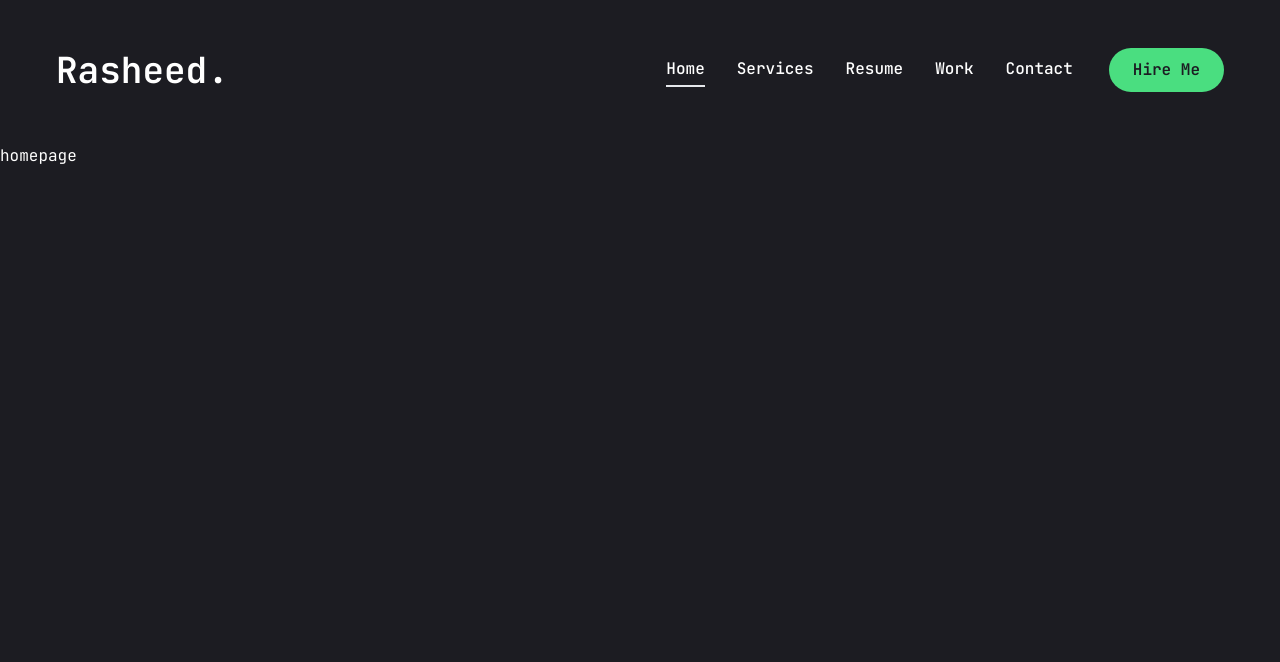
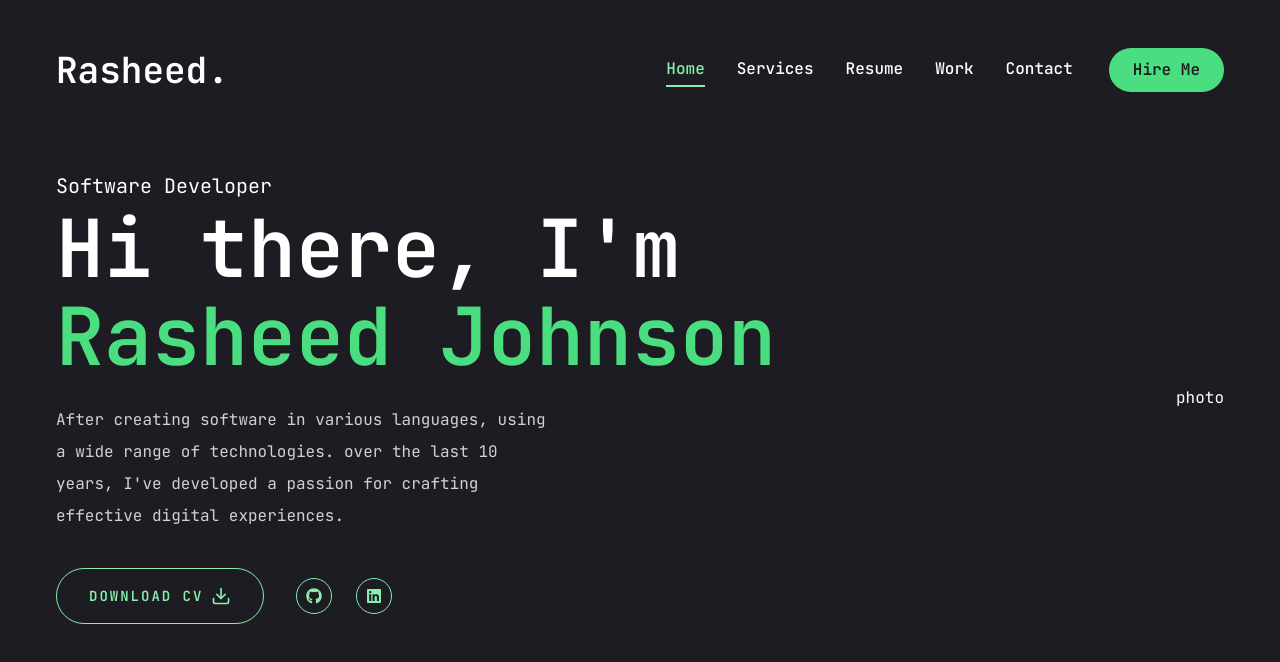
Before and after one commit to RasheedJohnson/test-portfolio, a Next.js app: page / in a window 1280 px wide. Shown: the top 662 px of the page. Built offline with nearby package versions, Linux system fonts and the light colour scheme.

Commit message:
set up upper left third of header

```diff
--- a/app/globals.css
+++ b/app/globals.css
@@ -6,4 +6,13 @@
   body {
     @apply font-primary bg-primary text-white leading-loose;
   }
+  .h1 {
+    @apply text-[48px] xl:text-[80px] leading-[1.1] font-semibold;
+  }
+  .h2 {
+    @apply text-[36px] xl:text-[48px] leading-[1.1] font-semibold;
+  }
+  .h3 {
+    @apply text-[20px] xl:text-[24px] leading-[1.1] font-semibold;
+  }
 }
--- a/app/page.jsx
+++ b/app/page.jsx
@@ -1,3 +1,52 @@
-export default function Home() {
-  return <main>homepage</main>;
-}
+"use client";
+import { Button } from "@/components/ui/button";
+import { FiDownload } from "react-icons/fi";
+
+// Components
+import SocialIcons from "@/components/SocialIcons";
+
+const Home = () => {
+  return (
+    <section className="h-full">
+      <div className="container mx-auto h-full">
+        <div className="flex flex-col xl:flex-row items-center justify-between xl:pt-8 xl:pd-24">
+          {/* Text */}
+          <div className="text-center xl:text-left">
+            <span className="text-xl">Software Developer</span>
+            <h1 className="h1 mb-6">
+              Hi there, I'm <br />{" "}
+              <span className="text-green-400">Rasheed Johnson</span>
+            </h1>
+            <p className="max-w-[500px] mb-9 text-white/80">
+              After creating software in various languages, using a wide range
+              of technologies. over the last 10 years, I've developed a passion
+              for crafting effective digital experiences.
+            </p>
+
+            {/* Buttons and Socials */}
+            <div className="flex flex-col xl:flex-row items-center gap-8">
+              <Button
+                variant="outline"
+                size="lg"
+                className="uppercase flex items-center gap-2"
+              >
+                <span>Download CV</span>
+                <FiDownload className="text-xl" />
+              </Button>
+              <div className="mb-8 xl:mb-0">
+                <SocialIcons
+                  containerStyles="flex gap-6"
+                  iconStyles="w-9 h-9 border border-green-300 rounded-full flex justify-center items-center text-green-300 text-base hover:bg-green-300 hover:text-primary hover:transition-all duration-500"
+                />
+              </div>
+            </div>
+          </div>
+          {/* Photo */}
+          <div>photo</div>
+        </div>
+      </div>
+    </section>
+  );
+};
+
+export default Home;
--- a/components/MobileNav.jsx
+++ b/components/MobileNav.jsx
@@ -55,8 +55,8 @@
                 key={index}
                 className={`${
                   link.path === pathname &&
-                  "text-accent border-b-2 border-accent"
-                } text-xl capitalize hover:text-accent transition-all`}
+                  "text-green-300 border-b-2 border-green-300"
+                } text-xl capitalize hover:text-green-300 transition-all`}
               >
                 {link.name}
               </Link>
--- a/components/Nav.jsx
+++ b/components/Nav.jsx
@@ -36,8 +36,9 @@
             href={link.path}
             key={index}
             className={`${
-              link.path === pathname && "text-accent border-b-2 border-accent"
-            } capitalize font-medium hover:text-accent transition-all`}
+              link.path === pathname &&
+              "text-green-300 border-b-2 border-green-300"
+            } capitalize font-medium hover:text-green-300 transition-all`}
           >
             {link.name}
           </Link>
--- /dev/null
+++ b/components/SocialIcons.jsx
@@ -0,0 +1,26 @@
+import Link from "next/link";
+import { FaGithub, FaLinkedin } from "react-icons/fa";
+
+const socials = [
+  { icon: <FaGithub />, path: "https://github.com/RasheedJohnson" },
+  {
+    icon: <FaLinkedin />,
+    path: "https://www.linkedin.com/in/rasheed-j-948a6a312/",
+  },
+];
+
+const SocialIcons = ({ containerStyles, iconStyles }) => {
+  return (
+    <div className={containerStyles}>
+      {socials.map((item, index) => {
+        return (
+          <Link key={index} href={item.path} className={iconStyles}>
+            {item.icon}
+          </Link>
+        );
+      })}
+    </div>
+  );
+};
+
+export default SocialIcons;
--- a/components/ui/button.jsx
+++ b/components/ui/button.jsx
@@ -21,7 +21,7 @@
         destructive:
           "bg-red-500 text-slate-50 hover:bg-red-500/90 dark:bg-red-900 dark:text-slate-50 dark:hover:bg-red-900/90",
         outline:
-          "border border-slate-200 bg-white hover:bg-slate-100 hover:text-slate-900 dark:border-slate-800 dark:bg-slate-950 dark:hover:bg-slate-800 dark:hover:text-slate-50",
+          "border border-green-300 bg-transparent hover:bg-green-400 hover:text-slate-900   dark:hover:bg-slate-800 text-green-300",
         secondary:
           "bg-slate-100 text-slate-900 hover:bg-slate-100/80 dark:bg-slate-800 dark:text-slate-50 dark:hover:bg-slate-800/80",
         ghost:
```
Also changed, not shown: components/Photo.jsx (added).
